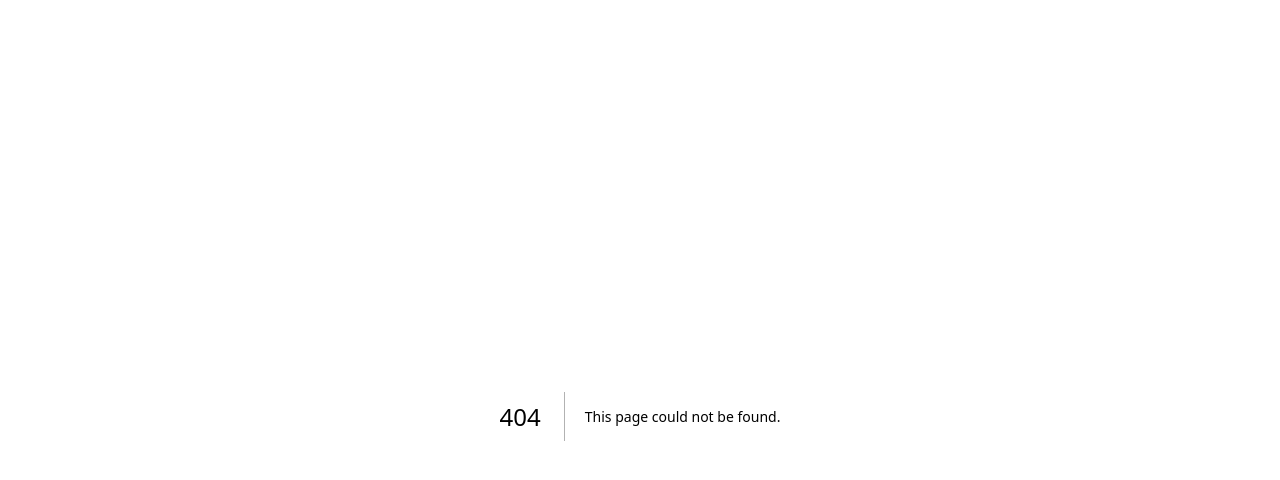
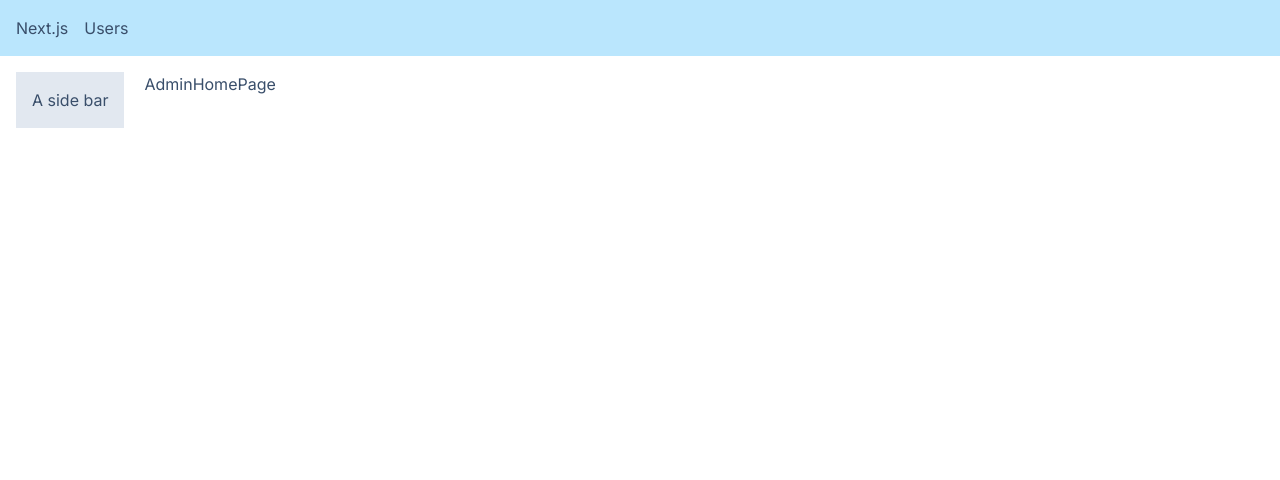
Before and after one commit to Shanmukh459/Next-app-practice, a Next.js app: page /admin in a window 1280 px wide. Before the commit this address had no page. Shown: the top 480 px of the page. Built offline with nearby package versions, Linux system fonts and the light colour scheme.

Commit message:
understanding layouts

```diff
--- /dev/null
+++ b/app/NavBar.tsx
@@ -0,0 +1,15 @@
+import Link from "next/link"
+import React from "react"
+
+const NavBar = () => {
+  return (
+    <div className="flex bg-sky-200 p-4">
+      <Link href="/" className="mr-4">
+        Next.js
+      </Link>
+      <Link href="/users">Users</Link>
+    </div>
+  )
+}
+
+export default NavBar
--- /dev/null
+++ b/app/admin/layout.tsx
@@ -0,0 +1,16 @@
+import React, { ReactNode } from "react"
+
+interface Props {
+  children: ReactNode
+}
+
+const AdminLayout = ({ children }: Props) => {
+  return (
+    <div className="flex">
+      <aside className="bg-slate-200 p-4 mr-5">A side bar</aside>
+      <div>{children}</div>
+    </div>
+  )
+}
+
+export default AdminLayout
--- /dev/null
+++ b/app/admin/page.tsx
@@ -0,0 +1,7 @@
+import React from "react"
+
+const AdminHomePage = () => {
+  return <div>AdminHomePage</div>
+}
+
+export default AdminHomePage
--- a/app/globals.css
+++ b/app/globals.css
@@ -20,5 +20,10 @@
       rgb(var(--background-end-rgb))
     )
     rgb(var(--background-start-rgb)); */
-  padding: 1rem;
 }
+
+@layer base {
+  h1 {
+    @apply font-extrabold text-2xl mb-3;
+  }
+}
--- a/app/layout.tsx
+++ b/app/layout.tsx
@@ -1,6 +1,7 @@
 import "./globals.css"
 import type { Metadata } from "next"
 import { Inter } from "next/font/google"
+import NavBar from "./NavBar"
 
 const inter = Inter({ subsets: ["latin"] })
 
@@ -16,7 +17,10 @@
 }) {
   return (
     <html lang="en" data-theme="winter">
-      <body className={inter.className}>{children}</body>
+      <body className={inter.className}>
+        <NavBar />
+        <main className="p-4">{children}</main>
+      </body>
     </html>
   )
 }
```
